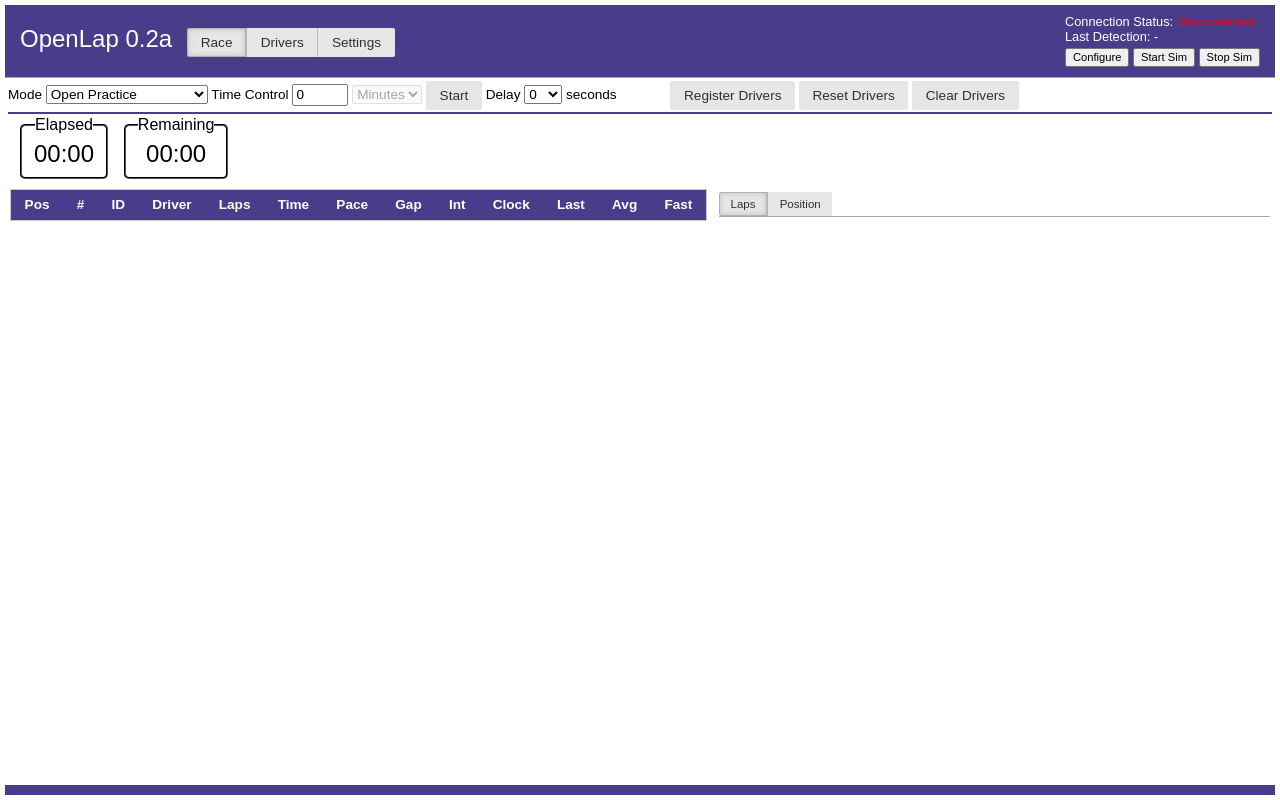
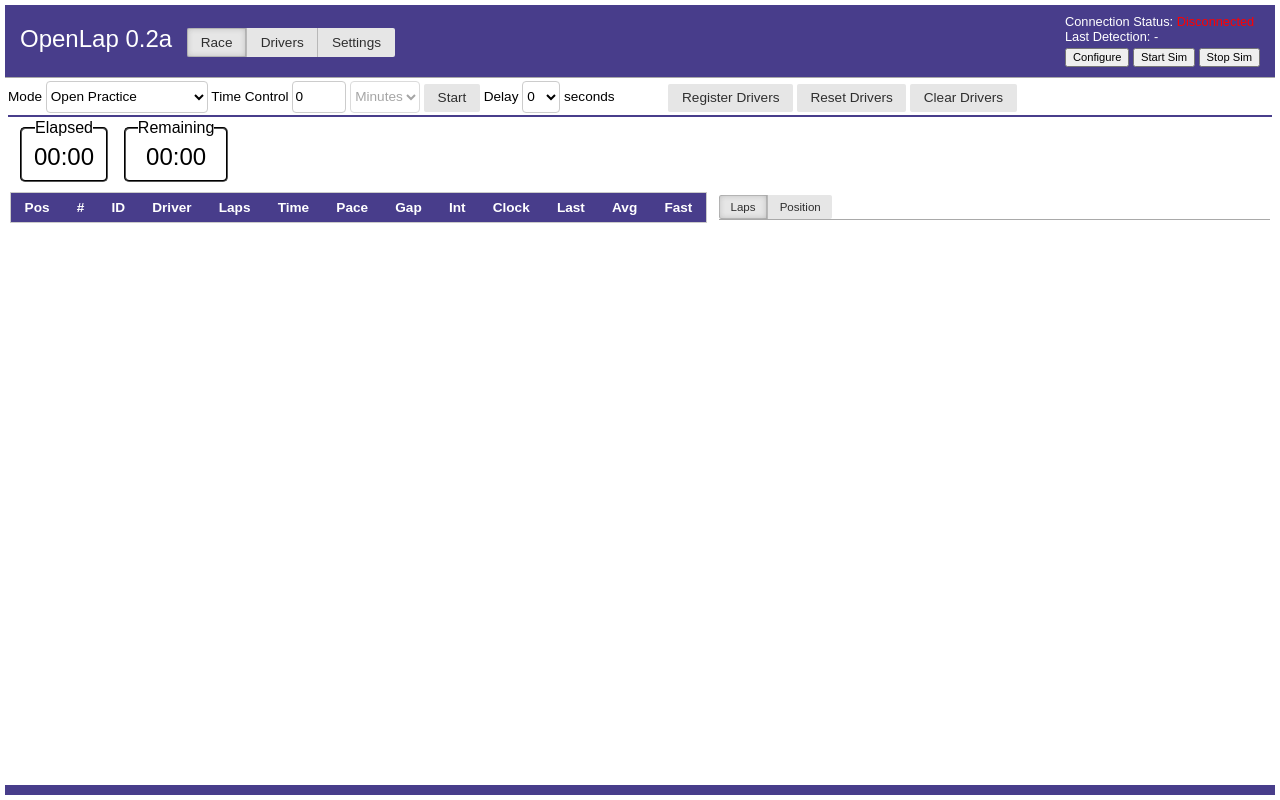
Before and after one commit to kmf123kmf/OpenLap, a website: page Web/index.htm in a window 1280 px wide. Drawn offline with Linux system fonts and the light colour scheme.

Commit message:
Additional styling

```diff
--- a/Web/css/openlap.css
+++ b/Web/css/openlap.css
@@ -90,6 +90,7 @@
 #registerDriversDialog table {
     font-size: 90%;
     margin: 20px;
+    user-select: none;
 }
 
 #registerDriversDialog table tbody tr:hover {
@@ -260,6 +261,19 @@
     visibility: visible;
 }
 
+.sessionSettings{
+    display:inline-block;
+}
+
+.sessionSettings select, input[type=text], input[type=number]{
+    height: 2.3em;
+    border: 1px solid #ccc;
+    border-radius: 4px;
+    background-color: #fff;
+    box-sizing: border-box;
+
+}
+
 .lapBoard .vehicleNumber {
     margin-bottom: 10px;
     margin-top: 10px;
@@ -350,7 +364,7 @@
     width: 100%;
 }
 
-.driverTable th {
+.pure-table th {
     user-select: none;
 }
 
--- a/Web/index.htm
+++ b/Web/index.htm
@@ -60,7 +60,7 @@
   <div class="header">
     <div style="display:flex; flex-direction: row;"">
       <div>
-        <span class="titleText">OpenLap 0.2a</span>
+        <span class=" titleText">OpenLap 0.2a</span>
     </div>
     <div class="pure-button-group tabsHeader" role="toolbar">
       <button class="pure-button" page="sessionPage" onclick="selectTabPage(this)">Race</button>
@@ -287,6 +287,7 @@
   </div>
   <!-- Race  -->
   <div id="sessionPage" class="tabPage">
+    <div class="sessionSettings">
       <label for="modeSelect">Mode</label>
       <select id="modeSelect"></select>
       <label for="timeControlInput">Time Control</label>
@@ -304,6 +305,7 @@
         <option value="30">30</option>
       </select>
       <label>seconds</label>
+    </div>
 
     <div style="display:inline-block; margin-left:50px;">
       <button id="addDriversButton" class="pure-button">Register Drivers</button>
```
Lines whose indentation alone changed are shown as unchanged.
